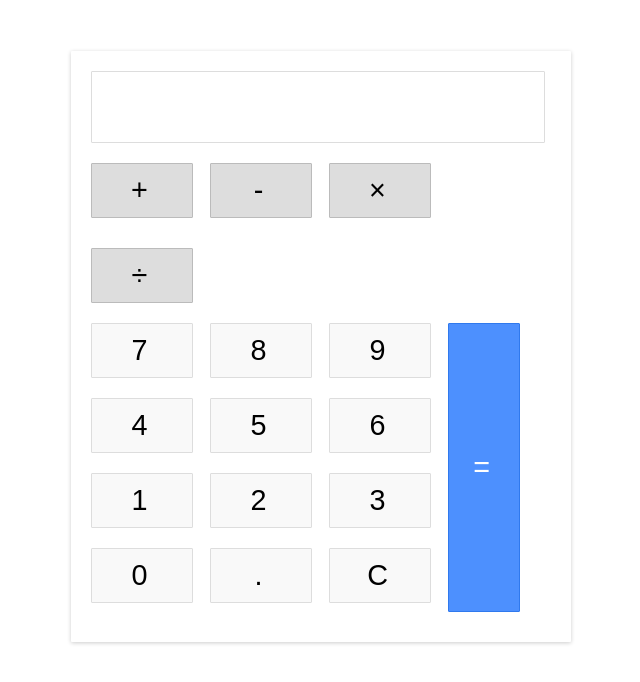
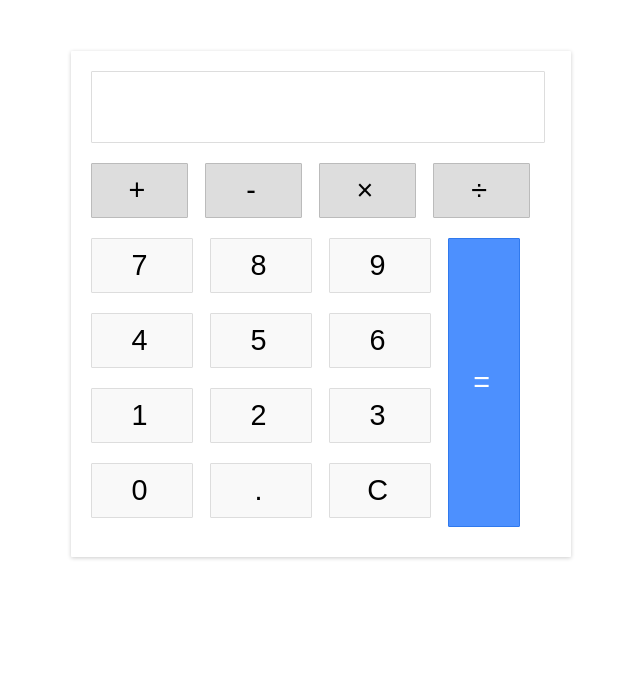
Before and after one commit to MarishLakshmanan/Calculator, a plain HTML site: page index.html in a window 1280 px wide. Shown: the whole page, without its empty margins (319-959 px from the left). Drawn offline with Linux system fonts and the light colour scheme.

Commit message:
second commit

```diff
--- a/styles.css
+++ b/styles.css
@@ -43,7 +43,7 @@ body {
     display: inline-block;
     border: 1px solid #bbb;
     border-radius: 1px;
-    width: 80px;
+    width: 75px;
     text-align: center;
     padding: 10px;
     margin: 20px 4px 10px 0;
```
